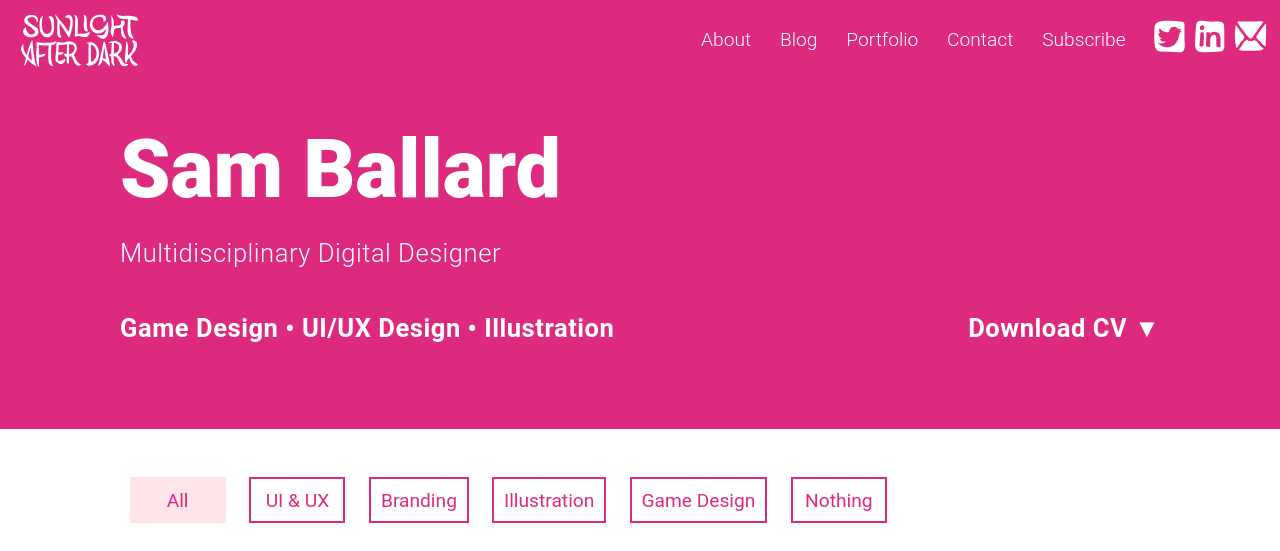
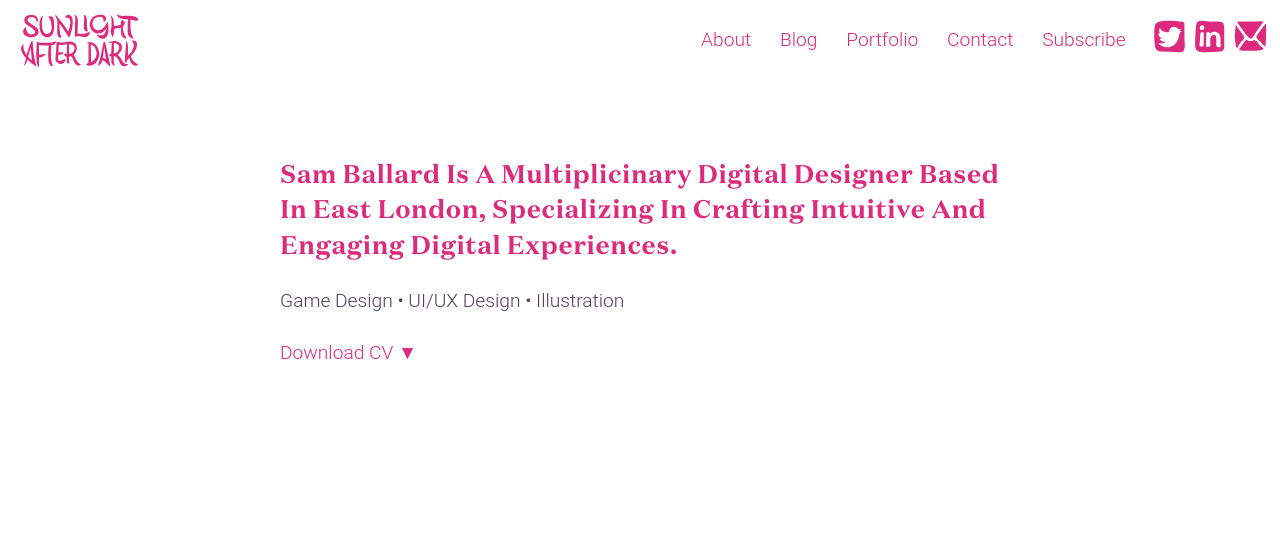
Before and after one commit to BaronBlackmore/SunlightAfterDark, a Jekyll site: the page built from portfolio.html, in a window 1280 px wide. Shown: the top 551 px of the page. Built offline with Jekyll 4.4.1, drawn with Linux system fonts in a browser that asks for light colours; grey boxes are pictures that could not be loaded.

Commit message:
add font, charge portfolo top

```diff
--- a/css/main.css
+++ b/css/main.css
@@ -46,6 +46,15 @@
 
 /*---------------------------end reset------------------------*/
 
+@font-face {
+font-family: "DomaineText";
+/*src: url("https://sunlightafterdark.com/fonts/DomaineText-Bold.eot");*/
+src: url("https://sunlightafterdark.com/fonts/DomaineText-Bold.woff") format("woff"),
+src: url("https://sunlightafterdark.com/fonts/DomaineText-Bold.woff") format("truetype"),
+url("https://sunlightafterdark.com/fonts/DomaineText-Bold.otf") format("opentype"),
+url("https://sunlightafterdark.com/fonts/DomaineText-Bold.svg") format("svg");
+}
+
 /*default html*/
 
 	html{
@@ -89,6 +98,8 @@
 		line-height: 1.4em;
 		text-transform: capitalize;
 		letter-spacing: 0.02em;
+		font-family: "DomaineText", Times, serif;
+		color: #de2a7e;
 	}
 
 	.post-text h5{
@@ -389,12 +400,12 @@
 
 
 .portfolio-intro{
-	background-color: #DE2A7E;
+	/*background-color: #DE2A7E;*/
 	padding: 130px 0 70px 0;
 }
-.portfolio-intro h5,h1{
+/*.portfolio-intro h5,h1{
 	color: white;
-}
+}*/
 
 .portfolio-about{
 	 display:flex;
--- a/portfolio.html
+++ b/portfolio.html
@@ -4,7 +4,7 @@
 ---
 
 <!-- change nav colors -->
-<style type="text/css">
+<!-- <style type="text/css">
 	#nav-column p{
 		color: white;
 	}
@@ -17,17 +17,16 @@
 		}
 	}
 
-</style>
+</style> -->
 
 
 <div class="portfolio-intro">
-	<div class="portfolio-column">
-		<h1>Sam Ballard</h1>
-		<h5>Multidisciplinary digital designer</h5>
-		<div class="portfolio-about">
-			<h5 style="font-weight: 600;">Game Design •  UI/UX Design •  Illustration</h5>
-			<a href="/downloads/Sam-Ballard-CV-2021.pdf"><h5 style="font-weight: 600;">Download CV ▼</h5>
-		</a>
+	<div class="center-col">
+		<h5>Sam Ballard is a multiplicinary digital designer based in East London, specializing in crafting intuitive and engaging digital experiences.</h5>
+
+
+		<p>Game Design •  UI/UX Design •  Illustration</p>
+		<a href="/downloads/Sam-Ballard-CV-2021.pdf"><p>Download CV ▼</p></a>
 		</div>
 	</div>
 </div>
```
Also changed, not shown: fonts/DomaineText-Bold.otf (added), fonts/DomaineText-Bold.ttf (added), fonts/DomaineText-Bold.woff (added), fonts/DomaineText-Bold.woff2 (added), 1 other file.
